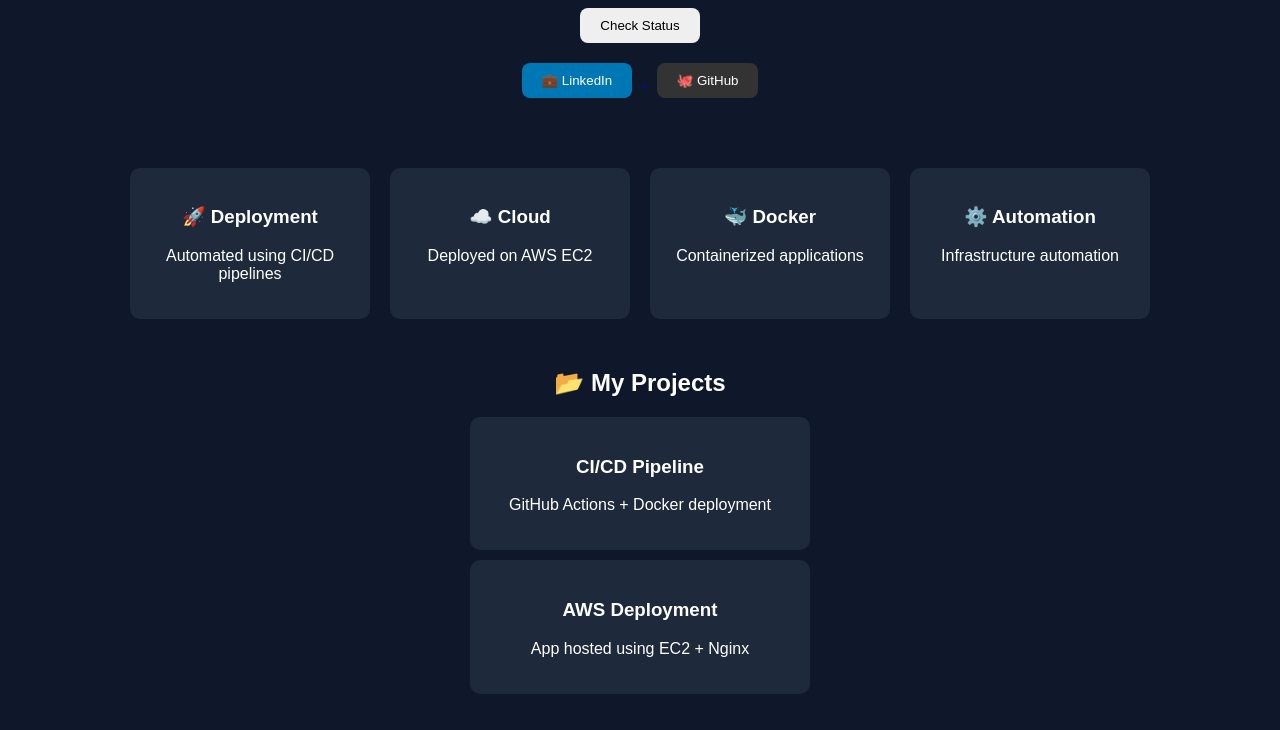
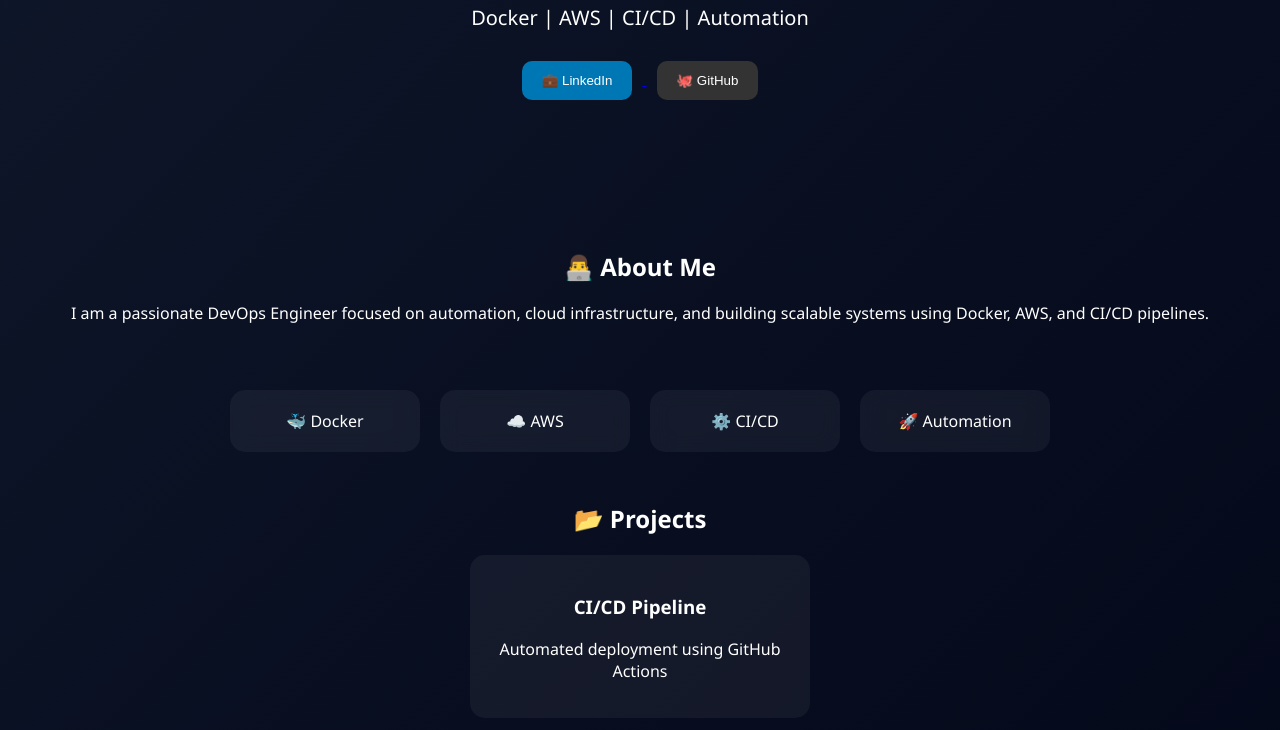
Before and after one commit to vanshfaye/docker-node-app, a website: page public/index.html in a window 1280 px wide. Shown: the part 252-982 px from the top of the page. Drawn offline with Linux system fonts and the light colour scheme; no server answers.

Commit message:
premium UI redesign

```diff
--- a/public/index.html
+++ b/public/index.html
@@ -2,10 +2,9 @@
 <html lang="en">
 <head>
   <meta charset="UTF-8">
-  <title>DevOps Portfolio</title>
+  <title>Vansh Faye | DevOps Engineer</title>
 
-  <!-- CSS (cache busting added) -->
-  <link rel="stylesheet" href="style.css?v=2">
+  <link rel="stylesheet" href="style.css?v=5">
 
   <!-- Icons -->
   <link rel="stylesheet" href="https://cdnjs.cloudflare.com/ajax/libs/font-awesome/6.5.0/css/all.min.css">
@@ -15,62 +14,54 @@
 
 <!-- NAVBAR -->
 <nav>
-    <h2>🚀 DevOps Portfolio</h2>
+  <h2>🚀 Vansh Faye</h2>
 </nav>
 
 <!-- HERO -->
 <section class="hero">
-    <h1>Hi, I'm Vansh Faye</h1>
-    <p>Docker | AWS | CI/CD | Automation</p>
+  <h1>DevOps Engineer</h1>
+  <p class="typing"></p>
 
-    <button onclick="showMessage()">Check Status</button>
-
-    <div class="social">
-      <a href="https://www.linkedin.com/in/vansh-faye-1aa7a5393/" target="_blank">
-        <button class="linkedin-btn">💼 LinkedIn</button>
+  <div class="buttons">
+    <a href="https://www.linkedin.com/in/vansh-faye/" target="_blank">
+      <button class="btn primary">💼 LinkedIn</button>
     </a>
 
     <a href="https://github.com/vanshfaye" target="_blank">
-        <button class="github-btn">🐙 GitHub</button>
+      <button class="btn secondary">🐙 GitHub</button>
     </a>
   </div>
 </section>
 
+<!-- ABOUT -->
+<section class="about">
+  <h2>👨‍💻 About Me</h2>
+  <p>
+    I am a passionate DevOps Engineer focused on automation, cloud infrastructure,
+    and building scalable systems using Docker, AWS, and CI/CD pipelines.
+  </p>
+</section>
+
 <!-- SKILLS -->
 <section class="cards">
-    <div class="card">
-      <h3>🚀 Deployment</h3>
-      <p>Automated using CI/CD pipelines</p>
-    </div>
-
-    <div class="card">
-      <h3>☁️ Cloud</h3>
-      <p>Deployed on AWS EC2</p>
-    </div>
-
-    <div class="card">
-      <h3>🐳 Docker</h3>
-      <p>Containerized applications</p>
-    </div>
-
-    <div class="card">
-      <h3>⚙️ Automation</h3>
-      <p>Infrastructure automation</p>
-    </div>
+  <div class="card">🐳 Docker</div>
+  <div class="card">☁️ AWS</div>
+  <div class="card">⚙️ CI/CD</div>
+  <div class="card">🚀 Automation</div>
 </section>
 
 <!-- PROJECTS -->
 <section class="projects">
-    <h2>📂 My Projects</h2>
+  <h2>📂 Projects</h2>
 
   <div class="project-card">
     <h3>CI/CD Pipeline</h3>
-      <p>GitHub Actions + Docker deployment</p>
+    <p>Automated deployment using GitHub Actions</p>
   </div>
 
   <div class="project-card">
     <h3>AWS Deployment</h3>
-      <p>App hosted using EC2 + Nginx</p>
+    <p>Hosted using EC2 + Nginx + Docker</p>
   </div>
 </section>
 
@@ -82,10 +73,9 @@
 
 <!-- CONTACT -->
 <section class="contact">
-    <h2>📬 Connect with Me</h2>
-    <p>Let’s build something amazing 🚀</p>
+  <h2>📬 Connect</h2>
 
-    <a href="https://www.linkedin.com/in/vansh-faye-1aa7a5393/" target="_blank">
+  <a href="https://www.linkedin.com/in/vansh-faye/" target="_blank">
     <i class="fab fa-linkedin fa-2x"></i>
   </a>
 
@@ -94,13 +84,10 @@
   </a>
 </section>
 
-  <!-- FOOTER -->
 <footer>
   <p>© 2026 Vansh Faye | DevOps Portfolio</p>
 </footer>
 
-  <!-- JS (cache busting) -->
-  <script src="script.js?v=2"></script>
-
+<script src="script.js?v=5"></script>
 </body>
 </html>
--- a/public/script.js
+++ b/public/script.js
@@ -1,17 +1,12 @@
-async function fetchStatus() {
-  try {
-    const res = await fetch('/status');
-    const data = await res.json();
+const text = "Docker | AWS | CI/CD | Automation";
+let i = 0;
 
-    document.getElementById("status").innerHTML = `
-      <p>🟢 ${data.status}</p>
-      <p>⏱ Uptime: ${data.uptime}s</p>
-      <p>💾 Memory: ${data.memory}</p>
-    `;
-  } catch {
-    document.getElementById("status").innerHTML = "❌ Server Down";
+function typing() {
+  if (i < text.length) {
+    document.querySelector(".typing").innerHTML += text.charAt(i);
+    i++;
+    setTimeout(typing, 50);
   }
 }
 
-fetchStatus();
-setInterval(fetchStatus, 5000);
+typing();
--- a/public/style.css
+++ b/public/style.css
@@ -1,36 +1,52 @@
 body {
   margin: 0;
-  font-family: Arial;
-  background: #0f172a;
+  font-family: 'Segoe UI';
+  background: linear-gradient(135deg, #0f172a, #020617);
   color: white;
   text-align: center;
 }
 
 nav {
-  background: #020617;
+  position: sticky;
+  top: 0;
   padding: 15px;
+  background: rgba(0,0,0,0.7);
 }
 
 .hero {
-  padding: 50px;
+  padding: 80px 20px;
 }
 
-button {
+.typing {
+  font-size: 20px;
+  margin-top: 10px;
+}
+
+.btn {
   margin: 10px;
-  padding: 10px 20px;
-  border-radius: 8px;
+  padding: 12px 20px;
+  border-radius: 10px;
   border: none;
   cursor: pointer;
+  transition: 0.3s;
 }
 
-.linkedin-btn {
+.primary {
   background: #0077b5;
   color: white;
 }
 
-.github-btn {
+.secondary {
   background: #333;
   color: white;
+}
+
+.btn:hover {
+  transform: scale(1.1);
+}
+
+.about {
+  padding: 40px;
 }
 
 .cards {
@@ -40,11 +56,17 @@ button {
 }
 
 .card {
-  background: #1e293b;
   margin: 10px;
   padding: 20px;
-  border-radius: 10px;
-  width: 200px;
+  width: 150px;
+  border-radius: 15px;
+  background: rgba(255,255,255,0.05);
+  backdrop-filter: blur(10px);
+  transition: 0.3s;
+}
+
+.card:hover {
+  transform: translateY(-10px);
 }
 
 .projects {
@@ -52,11 +74,16 @@ button {
 }
 
 .project-card {
-  background: #1e293b;
-  margin: 10px auto;
+  margin: 15px auto;
   padding: 20px;
   width: 300px;
-  border-radius: 10px;
+  border-radius: 15px;
+  background: rgba(255,255,255,0.05);
+  transition: 0.3s;
+}
+
+.project-card:hover {
+  transform: scale(1.05);
 }
 
 .dashboard {
@@ -68,7 +95,6 @@ button {
 }
 
 footer {
+  padding: 20px;
   margin-top: 40px;
-  padding: 20px;
-  background: #020617;
 }
```
Also changed, not shown: public/status.js (+14 -4 lines). Lines whose indentation alone changed are shown as unchanged.
